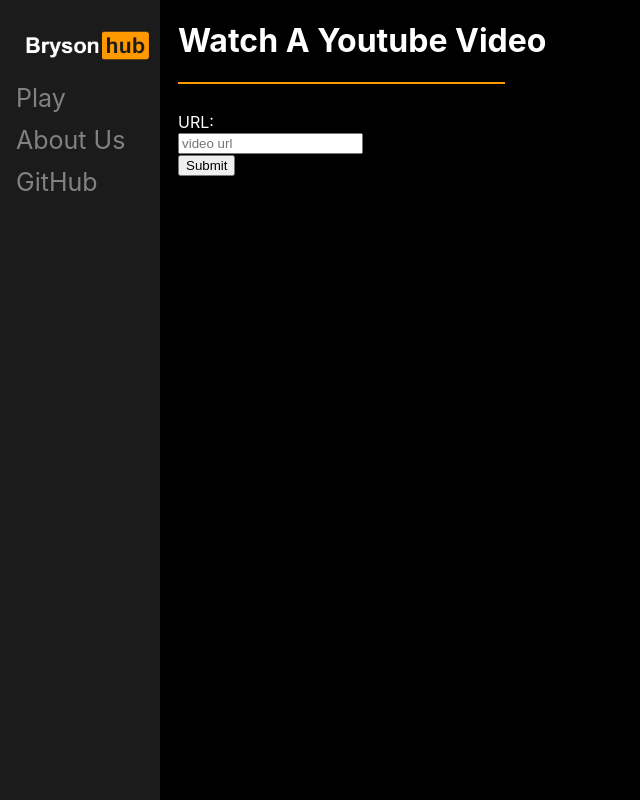
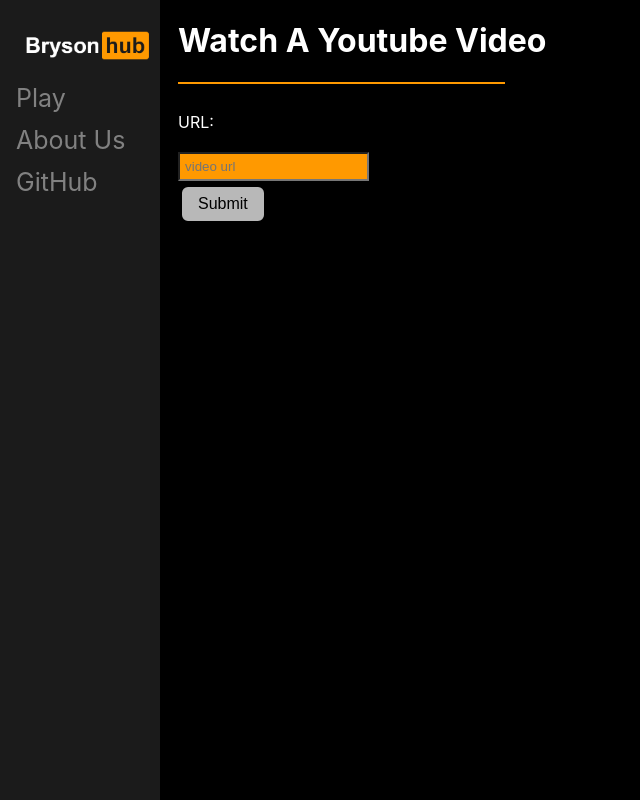
Before and after one commit to JonZavialov/bryson-hub, a Flask app: page /play in a window 1280 px wide. Shown: the whole page, without its empty margins (0-640 px from the left). Run offline with Flask 2, Linux system fonts and the light colour scheme.

Commit message:
made form submission look a little less worse

```diff
--- a/static/styles/styles.css
+++ b/static/styles/styles.css
@@ -112,3 +112,8 @@
 .discord {
   float: right;
 }
+
+.play-input {
+  background-color: #FF9900;
+  padding: 5px 5px;
+}
--- a/templates/play.html
+++ b/templates/play.html
@@ -21,11 +21,11 @@
       <hr style="text-align:left;margin-left:0;" color="#FF9900" width="30%">
       <br>
       <form action="/parse" method="get" id="url-form">
-          <label style="color: white;" for="url">URL:</label><br>
-          <input type="text" id="url" name="url" placeholder="video url"><br>
+        <label style="color: white;" for="url">URL:</label><br><br>
+        <input class="play-input" type="text" id="url" name="url" placeholder="video url"><br>
       </form>
 
-      <button type="submit" form="url-form" value="Submit">Submit</button>
+      <button style="font-size: 16px; padding: 8px 16px;" class="header-button" type="submit" form="url-form" value="Submit">Submit</button>
   </div>
 </body>
 </html>
```
